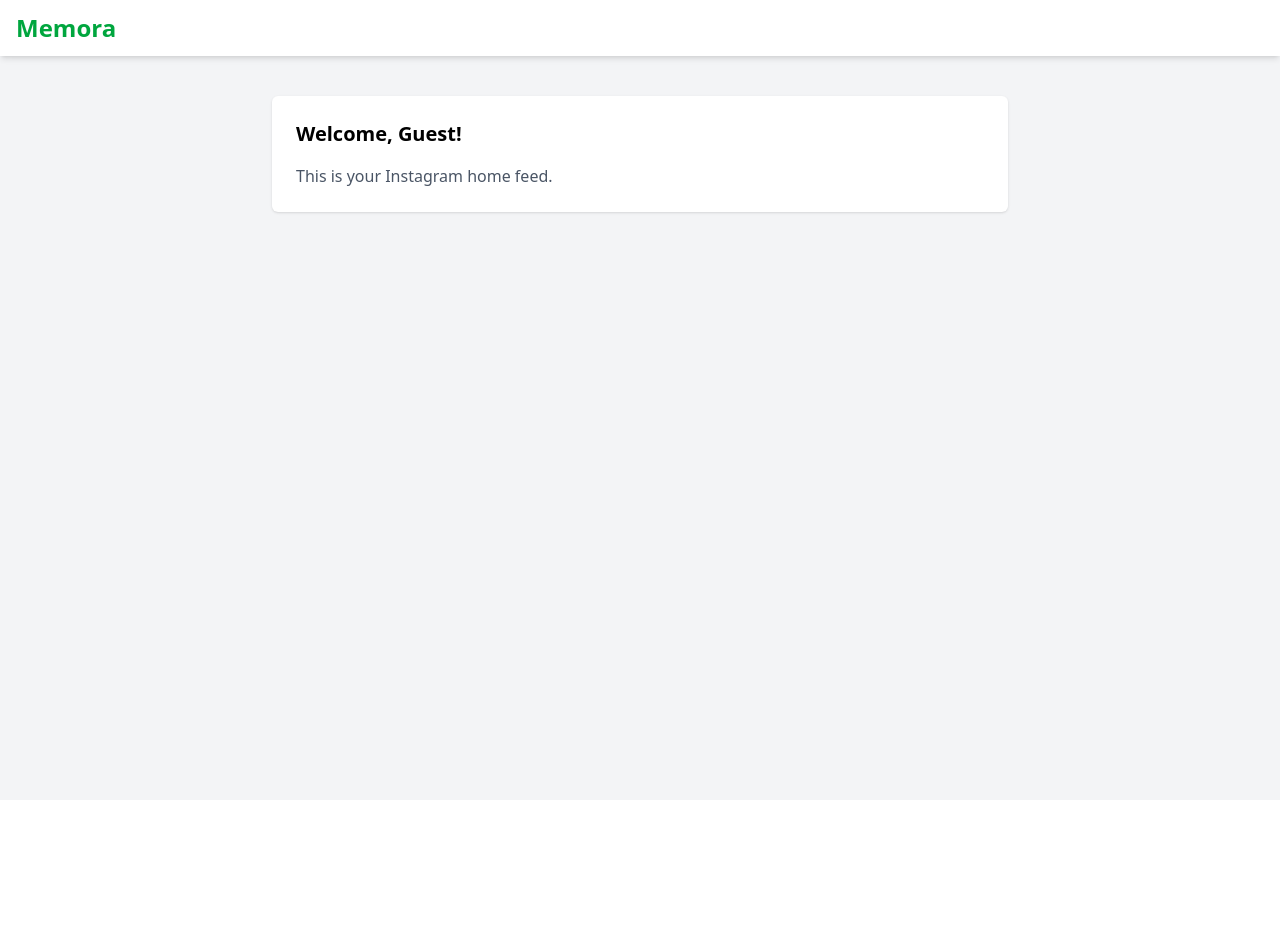
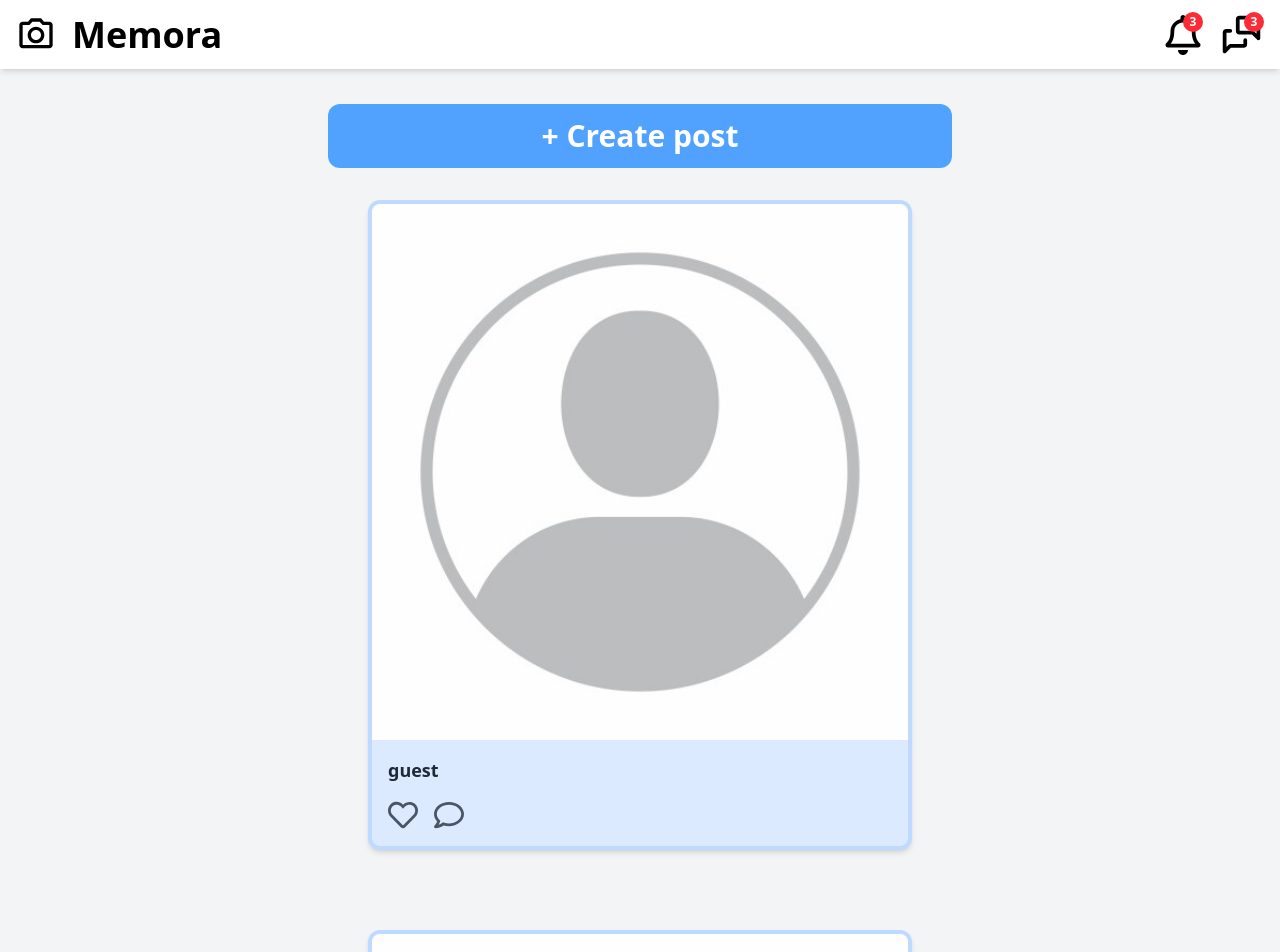
Before and after one commit to davorgreen/Memora, a React (Vite) app in the folder client/: page / in a window 1280 px wide. Shown: the top 952 px of the page. Before the commit the page ends 800 px from the top, so only its background shows below. Built offline with nearby package versions, Linux system fonts and the light colour scheme; no server answers.

Commit message:
redesign home page and implement PostCard UI on homepage

```diff
--- a/client/package.json
+++ b/client/package.json
@@ -12,7 +12,6 @@
   "dependencies": {
     "@tailwindcss/vite": "^4.1.11",
     "axios": "^1.10.0",
-    "react": "^19.1.0",
     "react-dom": "^19.1.0",
     "react-icons": "^5.5.0",
     "react-router-dom": "^7.7.0",
--- /dev/null
+++ b/client/src/components/PostCard.tsx
@@ -0,0 +1,28 @@
+import { FaRegHeart } from 'react-icons/fa';
+import { FaRegComment } from 'react-icons/fa';
+
+import Profile from '../assets/profilepicture.jpg';
+import { useUser } from '../hooks/useUser';
+const PostCard = () => {
+	const { user } = useUser();
+	return (
+		<div className=' rounded-xl shadow-md overflow-hidden  border-4 border-blue-200 bg-blue-100'>
+			<img src={Profile} alt='post' className='w-full object-cover' />
+			<div className='p-4 flex flex-col gap-4 items-start justify-between'>
+				<div className='text-gray-800 font-semibold text-lg cursor-pointer hover:text-blue-500 transition'>
+					{user ? user.username : 'guest'}
+				</div>
+				<div className='flex gap-4'>
+					<button className=' text-gray-600 hover:text-red-500 transition'>
+						<FaRegHeart size={30} />
+					</button>
+					<button className=' text-gray-600 hover:text-blue-500 transition'>
+						<FaRegComment size={30} />
+					</button>
+				</div>
+			</div>
+		</div>
+	);
+};
+
+export default PostCard;
--- a/client/src/pages/Home.tsx
+++ b/client/src/pages/Home.tsx
@@ -1,5 +1,10 @@
 import { useNavigate } from 'react-router-dom';
 import { useUser } from '../hooks/useUser';
+import { MdOutlinePhotoCamera } from 'react-icons/md';
+import { FaRegBell } from 'react-icons/fa';
+import { TbMessages } from 'react-icons/tb';
+import Profile from '../assets/profilepicture.jpg';
+import PostCard from '../components/PostCard';
 
 const Home = () => {
 	const navigate = useNavigate();
@@ -9,29 +14,76 @@ const Home = () => {
 		<div className='min-h-screen bg-gray-100'>
 			<header className='flex justify-between items-center px-4 py-3 bg-white shadow-md fixed top-0 left-0 right-0 z-10'>
 				<div
-					className='text-2xl font-bold text-green-600 cursor-pointer'
+					className='text-4xl font-bold text-black-600 cursor-pointer flex items-center gap-4'
 					onClick={() => navigate('/')}>
-					Memora
+					<MdOutlinePhotoCamera size={40} /> Memora
 				</div>
-				<div className='flex items-center space-x-4'>
-					{user && (
-						<img
-							src={user.username || '/default-avatar.png'}
-							alt='User Avatar'
-							className='w-10 h-10 rounded-full cursor-pointer hover:ring-2 hover:ring-green-500 transition'
-							onClick={() => navigate(`/profile/${user._id}`)}
-						/>
-					)}
+				<div className='flex gap-4'>
+					<button className='relative'>
+						<FaRegBell size={40} />
+						<span className='absolute top-0 right-0 inline-flex items-center justify-center w-5 h-5 text-xs font-bold text-white bg-red-500 rounded-full'>
+							3
+						</span>
+					</button>
+					<button className='relative'>
+						<TbMessages size={45} />
+						<span className='absolute top-0 right-0 inline-flex items-center justify-center w-5 h-5 text-xs font-bold text-white bg-red-500 rounded-full'>
+							3
+						</span>
+					</button>
 				</div>
 			</header>
-			<main className='pt-16 max-w-3xl mx-auto px-4'>
-				<section className='mt-8 bg-white rounded-md shadow p-6'>
-					<h1 className='text-xl font-semibold mb-4'>
-						Welcome, {user?.username || 'Guest'}!
-					</h1>
-					<p className='text-gray-600'>
-						This is your Instagram home feed.
-					</p>
+			<main className='pt-16 mx-auto px-4 mt-6'>
+				<section>
+					<div className='flex items-center justify-center mb-4'>
+						{user && (
+							<div className='flex flex-col md:flex-row items-center gap-6 mt-4 mb-4 text-center'>
+								<div>
+									{' '}
+									<img
+										src={Profile}
+										alt='User Profile'
+										className='w-30 h-30 rounded-full cursor-pointer hover:ring-2 hover:ring-blue-500 transition'
+										onClick={() => navigate(`/profile/${user._id}`)}
+									/>
+								</div>
+								<div>
+									<p className='text-3xl'>
+										{user.username || 'Guest'}
+									</p>
+									<div className='flex gap-6 sm:gap-10 justify-center mt-4 text-base sm:text-lg'>
+										<div className='flex flex-col items-center'>
+											<p>55</p>
+											<p className='text-sm text-gray-500'>posts</p>
+										</div>
+										<div className='flex flex-col items-center'>
+											<p>25</p>
+											<p className='text-sm text-gray-500'>
+												followers
+											</p>
+										</div>
+										<div className='flex flex-col items-center'>
+											<p>20</p>
+											<p className='text-sm text-gray-500'>
+												following
+											</p>
+										</div>
+									</div>
+								</div>
+							</div>
+						)}
+					</div>
+					<div className='flex justify-center'>
+						<button className='text-xl font-semibold mb-4 rounded-xl h-16 bg-blue-400 w-full sm:w-2/3 md:w-1/2'>
+							<p className='text-white text-2xl sm:text-3xl'>
+								+ Create post
+							</p>
+						</button>
+					</div>
+					<div className='w-full max-w-xl mx-auto flex flex-col gap-20 p-4'>
+						<PostCard />
+						<PostCard />
+					</div>
 				</section>
 			</main>
 		</div>
```
Also changed, not shown: client/src/assets/profilepicture.jpg (added), 1 other file (tests, documents, lock files or other folders).
